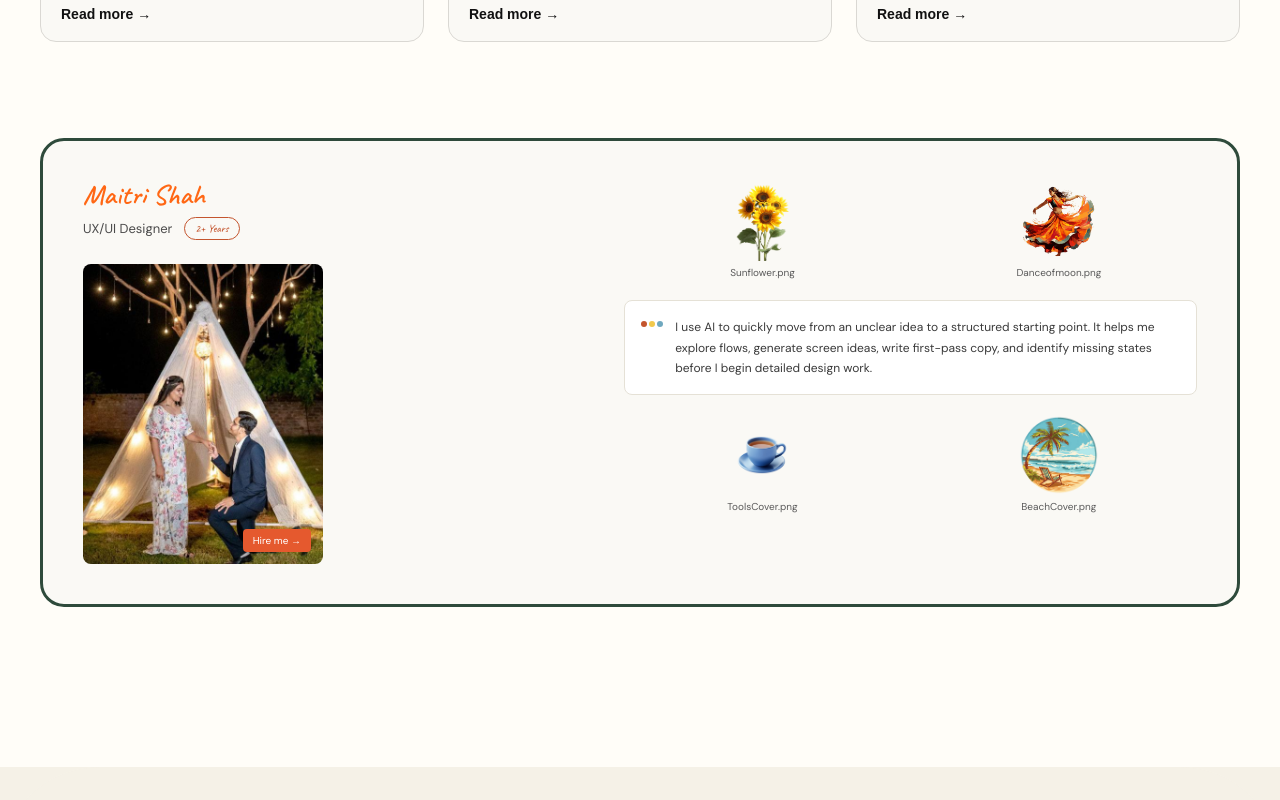
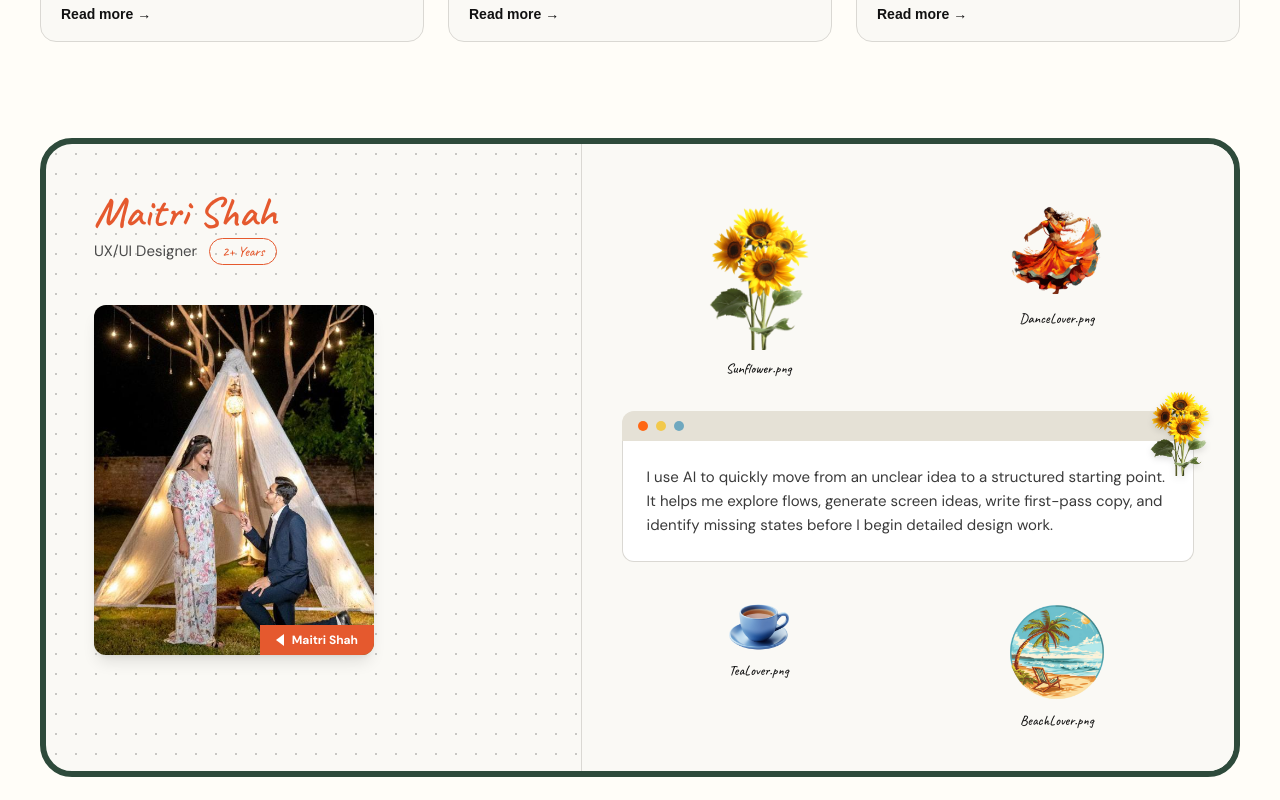
Before and after one commit to amitjangid9510/maitri, a React app: page / in a window 1280 px wide. Shown: the part 6000-6800 px from the top of the page. Built offline with nearby package versions, Linux system fonts and the light colour scheme; the HTML template or start-up script is replaced by a standard one.

Commit message:
fix design

```diff
--- a/src/App.jsx
+++ b/src/App.jsx
@@ -11,6 +11,16 @@ const GridBackground = () => (
       backgroundImage:
         "linear-gradient(to right, rgba(0,0,0,0.045) 1px, transparent 1px), linear-gradient(to bottom, rgba(0,0,0,0.045) 1px, transparent 1px)",
       backgroundSize: "42px 42px",
+    }}
+  />
+);
+
+const DotPattern = () => (
+  <div
+    className="absolute inset-0 pointer-events-none opacity-20"
+    style={{
+      backgroundImage: "radial-gradient(circle, #000 1px, transparent 1px)",
+      backgroundSize: "20px 20px",
     }}
   />
 );
@@ -300,7 +310,6 @@ const Frame1Desktop = () => (
       </h3>
     </Item>
 
-    {/* TOOL SYMBOL — next to UNFINISHED IDEAS text, bigger */}
     <Item style={{ top: "41%", left: "82%" }}>
       <img
         src="/tool-symbol.png"
@@ -324,7 +333,6 @@ const Frame1Desktop = () => (
       </h3>
     </Item>
 
-    {/* CAMERA — only image, no wrapper, no shadow */}
     <Item style={{ top: "46%", left: "71%" }}>
       <img
         src="/camera.png"
@@ -517,7 +525,6 @@ const Frame2Desktop = () => (
       <img src="/tool-symbol.png" alt="Tool symbol" className="w-[150px] h-auto object-contain" />
     </Item>
 
-    {/* CAMERA — only image, no wrapper, no shadow */}
     <Item style={{ top: "44%", left: "84%" }}>
       <img
         src="/camera.png"
@@ -565,7 +572,6 @@ const problems = [
   },
 ];
 
-// Card image — no wrapper, no border, only rotate
 const CardImage = () => (
   <img
     src="/card.png"
@@ -1216,7 +1222,7 @@ const AIWorkflowSection = () => (
 );
 
 // ============================================================
-// AI-POWERED EXPERIMENTS SECTION — Typography Updated
+// AI-POWERED EXPERIMENTS SECTION
 // ============================================================
 
 const experiments = [
@@ -1270,7 +1276,6 @@ const ExperimentCard = ({ item }) => (
     />
 
     <div className="flex flex-col gap-2 flex-1">
-      {/* TITLE — Libre Franklin 700, 19px, lh 21.28px, ls -0.67px */}
       <h3
         className="text-[#111]"
         style={{
@@ -1283,7 +1288,6 @@ const ExperimentCard = ({ item }) => (
       >
         {item.title}
       </h3>
-      {/* DESC — DM Sans 400, 16px, lh 24px, ls -0.24px */}
       <p
         className="text-[#5a5a5a]"
         style={{
@@ -1296,7 +1300,6 @@ const ExperimentCard = ({ item }) => (
       >
         {item.desc}
       </p>
-      {/* READ MORE — Arial 700, 14px, lh 14px, ls 0px */}
       <a
         href="#"
         className="mt-auto pt-2 hover:opacity-70 transition-opacity inline-flex items-center"
@@ -1316,98 +1319,202 @@ const ExperimentCard = ({ item }) => (
 );
 
 // ============================================================
-// PROFILE CARD
-// ============================================================
-
-const profileAssets = [
-  { src: "/sunflower.png", label: "Sunflower.png" },
-  { src: "/dance-lover.png", label: "Danceofmoon.png" },
-  { src: "/tea-lover.png", label: "ToolsCover.png" },
-  { src: "/beach-lover.png", label: "BeachCover.png" },
-];
-
-const ProfileAsset = ({ src, label }) => (
-  <div className="flex flex-col items-center gap-1">
-    <div className="w-[60px] h-[60px] md:w-[80px] md:h-[80px] flex items-center justify-center">
-      <img src={src} alt={label} className="w-full h-full object-contain" />
-    </div>
-    <p className="text-[9px] md:text-[10px] text-[#5a5a5a]" style={{ fontFamily: "'DM Sans', sans-serif" }}>{label}</p>
-  </div>
-);
+// PROFILE CARD — Exact Figma Design
+// ============================================================
 
 const ProfileCard = () => (
-  <div className="relative w-full flex flex-col md:flex-row items-center md:items-stretch profile-card">
-    <style>{`
-      .profile-card {
-        background: #FAF9F5;
-        border-radius: 24px;
-        border: 3px solid #2E4A3B;
-        padding: 24px;
-        gap: 30px;
-        max-width: 1230px;
-        margin: 0 auto;
-      }
-      @media (min-width: 768px) {
-        .profile-card { padding: 40px; gap: 40px; }
-      }
-    `}</style>
-
-    <div className="flex flex-col items-center md:items-start w-full md:w-[45%]">
-      <p
-        className="text-[#FF6714] leading-none"
-        style={{ fontFamily: "'Caveat', cursive", fontWeight: 600, fontSize: "28px" }}
+  <div
+    className="relative w-full max-w-[1230px] mx-auto overflow-hidden flex flex-col md:flex-row items-stretch"
+    style={{
+      background: "#FAF9F5",
+      border: "6px solid #2E4A3B",
+      borderRadius: "32px",
+      minHeight: "500px",
+    }}
+  >
+    {/* ---------- LEFT SIDE: Maitri Shah ---------- */}
+    <div className="relative w-full md:w-[45%] flex flex-col p-8 md:p-12 items-center md:items-start">
+      <DotPattern />
+
+      <div className="relative z-10 w-full flex flex-col items-center md:items-start">
+        {/* Name and title */}
+        <p
+          className="text-[#E5592E] leading-none mb-1"
+          style={{
+            fontFamily: "'Caveat', cursive",
+            fontWeight: 600,
+            fontSize: "42px",
+          }}
         >
           Maitri Shah
         </p>
-      <div className="flex items-center gap-3 mt-2 mb-5 md:mb-6">
+
+        <div className="flex items-center gap-3 mb-10">
           <p
             className="text-[#4a4a4a]"
-          style={{ fontFamily: "'DM Sans', sans-serif", fontSize: "13px" }}
+            style={{
+              fontFamily: "'DM Sans', sans-serif",
+              fontSize: "15px",
+            }}
           >
             UX/UI Designer
           </p>
           <span
-          className="text-[#C4552E] px-2.5 py-0.5 rounded-full"
-          style={{ border: "1.5px solid #C4552E", fontFamily: "'Caveat', cursive", fontSize: "11px" }}
+            className="text-[#E5592E] px-3 py-0.5 rounded-full flex items-center justify-center"
+            style={{
+              border: "1.5px solid #E5592E",
+              fontFamily: "'Caveat', cursive",
+              fontSize: "14px",
+            }}
           >
             2+ Years
           </span>
         </div>
 
-      <div className="relative w-[200px] md:w-[240px] h-[250px] md:h-[300px] rounded-lg overflow-hidden" style={{ background: "#E8E2D5" }}>
-        <img src="/maitri.jpg" alt="Maitri Shah" className="w-full h-full object-cover" />
+        {/* Photo */}
         <div
-          className="absolute bottom-3 right-3 text-white text-[10px] px-2.5 py-1 rounded"
-          style={{ background: "#E5592E", fontFamily: "'DM Sans', sans-serif" }}
-        >
-          Hire me →
-        </div>
-      </div>
-    </div>
-
-    <div className="flex-1 flex flex-col gap-4 md:gap-5 w-full">
-      <div className="grid grid-cols-2 gap-4 md:gap-5">
-        <ProfileAsset src={profileAssets[0].src} label={profileAssets[0].label} />
-        <ProfileAsset src={profileAssets[1].src} label={profileAssets[1].label} />
-      </div>
-
-      <div className="flex items-start gap-3 p-3 md:p-4 rounded-lg" style={{ background: "#FFFFFF", border: "1px solid #E5E1D6" }}>
-        <div className="flex gap-0.5 mt-1">
-          <span className="w-1.5 h-1.5 rounded-full bg-[#C4552E]" />
-          <span className="w-1.5 h-1.5 rounded-full bg-[#F2C94C]" />
-          <span className="w-1.5 h-1.5 rounded-full bg-[#6FA8BF]" />
-        </div>
-        <p className="text-[11px] md:text-[12px] leading-[1.7] text-[#3a3a3a]" style={{ fontFamily: "'DM Sans', sans-serif" }}>
-          I use AI to quickly move from an unclear idea to a structured starting
-          point. It helps me explore flows, generate screen ideas, write
-          first-pass copy, and identify missing states before I begin detailed
-          design work.
-        </p>
-      </div>
-
-      <div className="grid grid-cols-2 gap-4 md:gap-5">
-        <ProfileAsset src={profileAssets[2].src} label={profileAssets[2].label} />
-        <ProfileAsset src={profileAssets[3].src} label={profileAssets[3].label} />
+          className="relative w-[260px] h-[320px] md:w-[280px] md:h-[350px] rounded-xl overflow-hidden shadow-lg"
+          style={{ background: "#E8E2D5" }}
+        >
+          <img
+            src="/maitri.jpg"
+            alt="Maitri Shah"
+            className="w-full h-full object-cover"
+          />
+          {/* Orange Tag */}
+          <div
+            className="absolute bottom-0 right-0 text-white px-4 py-1.5 flex items-center gap-2"
+            style={{
+              background: "#E5592E",
+              fontFamily: "'DM Sans', sans-serif",
+              fontSize: "12px",
+              fontWeight: 700,
+            }}
+          >
+            <span className="w-0 h-0 border-t-[6px] border-t-transparent border-r-[8px] border-r-white border-b-[6px] border-b-transparent" />
+            Maitri Shah
+          </div>
+        </div>
+      </div>
+    </div>
+
+    {/* ---------- RIGHT SIDE: Images & Text ---------- */}
+    <div
+      className="w-full md:w-[55%] flex flex-col p-6 md:p-10 gap-6 border-t md:border-t-0 md:border-l border-[#DAD8D3]"
+      style={{ background: "#FAF9F5" }}
+    >
+      {/* Top Row: Sunflower + Dance */}
+      <div className="grid grid-cols-2 gap-6 mt-4">
+        <div className="flex flex-col items-center gap-2">
+          <img
+            src="/sunflower.png"
+            alt="Sunflower"
+            className="w-[80px] md:w-[100px] h-auto object-contain"
+          />
+          <p
+            className="text-[#111]"
+            style={{
+              fontFamily: "'Caveat', cursive",
+              fontSize: "14px",
+            }}
+          >
+            Sunflower.png
+          </p>
+        </div>
+        <div className="flex flex-col items-center gap-2">
+          <img
+            src="/dance-lover.png"
+            alt="Dance Lover"
+            className="w-[80px] md:w-[100px] h-auto object-contain"
+          />
+          <p
+            className="text-[#111]"
+            style={{
+              fontFamily: "'Caveat', cursive",
+              fontSize: "14px",
+            }}
+          >
+            DanceLover.png
+          </p>
+        </div>
+      </div>
+
+      {/* Browser Window Text Box */}
+      <div className="relative mt-2">
+        {/* Browser top bar */}
+        <div
+          className="flex items-center gap-2 px-4 py-2.5 rounded-t-xl"
+          style={{ background: "#E5E1D6" }}
+        >
+          <span className="w-2.5 h-2.5 rounded-full bg-[#FF6714]" />
+          <span className="w-2.5 h-2.5 rounded-full bg-[#F2C94C]" />
+          <span className="w-2.5 h-2.5 rounded-full bg-[#6FA8BF]" />
+        </div>
+
+        {/* Sunflower hanging on top right of the box */}
+        <div className="absolute -top-6 -right-2 md:-right-4">
+            <img src="/sunflower.png" alt="Sunflower" className="w-[50px] md:w-[60px] h-auto object-contain drop-shadow-md" />
+        </div>
+
+        {/* Browser content */}
+        <div
+          className="p-6 rounded-b-xl flex flex-col"
+          style={{
+            background: "#FFFFFF",
+            border: "1px solid #DAD8D3",
+            borderTop: "none",
+          }}
+        >
+          <p
+            className="text-[#3a3a3a]"
+            style={{
+              fontFamily: "'DM Sans', sans-serif",
+              fontSize: "15px",
+              lineHeight: "24px",
+            }}
+          >
+            I use AI to quickly move from an unclear idea to a structured
+            starting point. It helps me explore flows, generate screen ideas,
+            write first-pass copy, and identify missing states before I begin
+            detailed design work.
+          </p>
+        </div>
+      </div>
+
+      {/* Bottom Row: Tea + Beach */}
+      <div className="grid grid-cols-2 gap-6 mt-4">
+        <div className="flex flex-col items-center gap-2">
+          <img
+            src="/tea-lover.png"
+            alt="Tea Lover"
+            className="w-[80px] md:w-[100px] h-auto object-contain"
+          />
+          <p
+            className="text-[#111]"
+            style={{
+              fontFamily: "'Caveat', cursive",
+              fontSize: "14px",
+            }}
+          >
+            TeaLover.png
+          </p>
+        </div>
+        <div className="flex flex-col items-center gap-2">
+          <img
+            src="/beach-lover.png"
+            alt="Beach Lover"
+            className="w-[80px] md:w-[100px] h-auto object-contain"
+          />
+          <p
+            className="text-[#111]"
+            style={{
+              fontFamily: "'Caveat', cursive",
+              fontSize: "14px",
+            }}
+          >
+            BeachLover.png
+          </p>
+        </div>
       </div>
     </div>
   </div>
@@ -1441,7 +1548,6 @@ const AIExperimentsSection = () => (
     <div className="mx-auto flex flex-col gap-12 md:gap-16 lg:gap-24 max-w-[1400px]">
       <div className="flex flex-col lg:flex-row lg:items-start lg:justify-between gap-6 lg:gap-8">
         <div>
-          {/* AI EXPERIMENTS — DM Sans 700, 14px, lh 20.53px, ls 1.92px, uppercase, orange */}
           <p
             className="mb-3"
             style={{
@@ -1456,7 +1562,6 @@ const AIExperimentsSection = () => (
           >
             AI Experiments
           </p>
-          {/* AI-POWERED DESIGN EXPERIMENTS — Libre Franklin 400, 68px, lh 73.93px, ls -3.08px */}
           <h2
             className="text-[#111]"
             style={{
@@ -1472,7 +1577,6 @@ const AIExperimentsSection = () => (
             Experiments
           </h2>
         </div>
-        {/* RIGHT TEXT — DM Sans 400, 18px, lh 31.03px, ls 0px */}
         <p
           className="max-w-[340px] lg:pt-16"
           style={{
```
Lines whose indentation alone changed are shown as unchanged.
